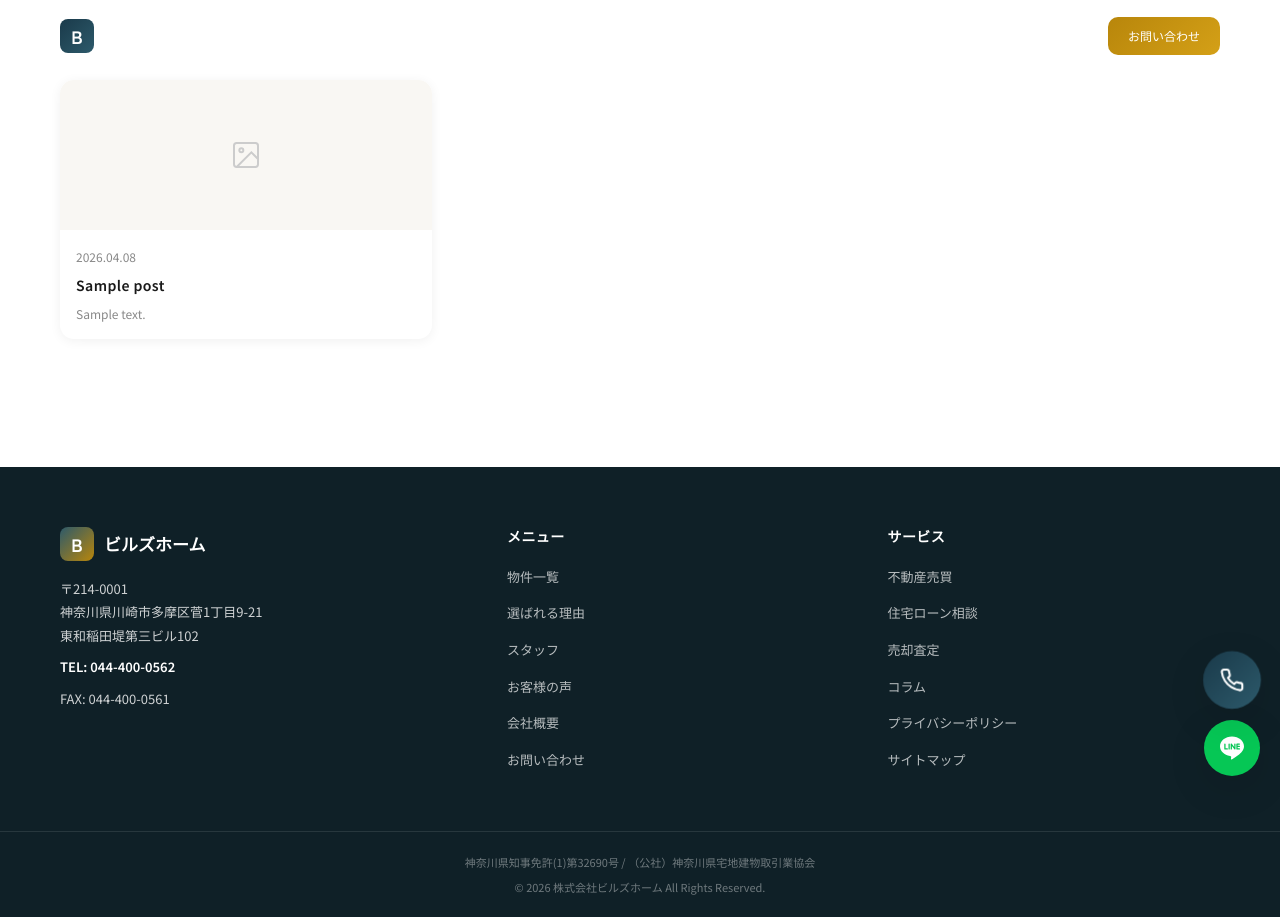
After one commit to Jinrai-inc/buildshome-, a WordPress theme: template themes/builds-home/index.php in a window 1280 px wide. The commit adds this page. Run offline with PHP 8.4 and a stand-in for WordPress, Linux system fonts and the light colour scheme; the site name, menu and one post (Sample post) are stand-ins, and other content is empty.

Commit message:
fix: index.php 追加 - WordPress テーマ必須ファイル
WordPress はテーマに style.css と index.php の両方を要求する。
index.php がないとテーマとして認識・アップロードできないため追加。

https://claude.ai/code/session_01FRBUtfysBHAfYxnqVS6jYf

```diff
--- /dev/null
+++ b/themes/builds-home/index.php
@@ -0,0 +1,50 @@
+<?php
+/**
+ * メインテンプレート（WordPress 必須ファイル）
+ * 他の専用テンプレートが存在しない場合のフォールバック
+ */
+get_header();
+?>
+
+<?php builds_home_breadcrumb(); ?>
+
+<section class="section section--white">
+  <div class="container">
+    <?php if (have_posts()) : ?>
+      <div class="property-grid">
+        <?php while (have_posts()) : the_post(); ?>
+          <a href="<?php the_permalink(); ?>" class="column-card">
+            <div class="column-card__image">
+              <?php if (has_post_thumbnail()) : ?>
+                <?php the_post_thumbnail('property-card', ['loading' => 'lazy']); ?>
+              <?php else : ?>
+                <div class="column-card__noimage">
+                  <svg width="32" height="32" viewBox="0 0 24 24" fill="none" stroke="#ccc" stroke-width="1.5"><rect x="3" y="3" width="18" height="18" rx="2" ry="2"/><circle cx="8.5" cy="8.5" r="1.5"/><polyline points="21 15 16 10 5 21"/></svg>
+                </div>
+              <?php endif; ?>
+            </div>
+            <div class="column-card__body">
+              <time class="column-card__date" datetime="<?php echo get_the_date('Y-m-d'); ?>"><?php echo get_the_date('Y.m.d'); ?></time>
+              <h3 class="column-card__title"><?php the_title(); ?></h3>
+              <p class="column-card__excerpt"><?php echo wp_trim_words(get_the_excerpt(), 40, '...'); ?></p>
+            </div>
+          </a>
+        <?php endwhile; ?>
+      </div>
+
+      <div class="pagination">
+        <?php
+        echo paginate_links([
+            'prev_text' => '&laquo; 前へ',
+            'next_text' => '次へ &raquo;',
+            'mid_size'  => 2,
+        ]);
+        ?>
+      </div>
+    <?php else : ?>
+      <p class="no-results">記事が見つかりませんでした。</p>
+    <?php endif; ?>
+  </div>
+</section>
+
+<?php get_footer(); ?>
--- a/themes/builds-home/style.css
+++ b/themes/builds-home/style.css
@@ -5,6 +5,8 @@ Author: 株式会社ビルズホーム
 Author URI: https://builds-home.com
 Description: 株式会社ビルズホーム 不動産仲介サイト用カスタムWordPressテーマ
 Version: 1.0.0
+Requires at least: 6.0
+Requires PHP: 8.1
 License: GNU General Public License v2 or later
 License URI: http://www.gnu.org/licenses/gpl-2.0.html
 Text Domain: builds-home
```
